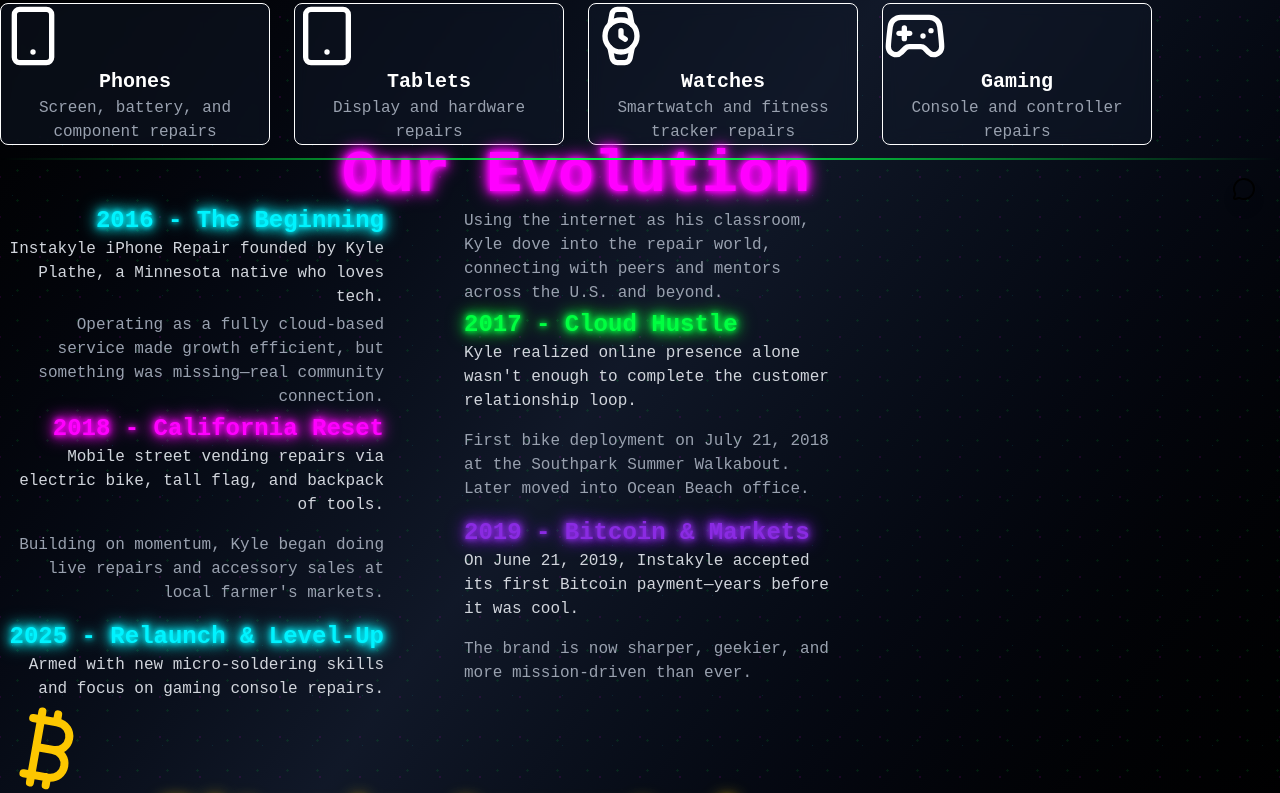
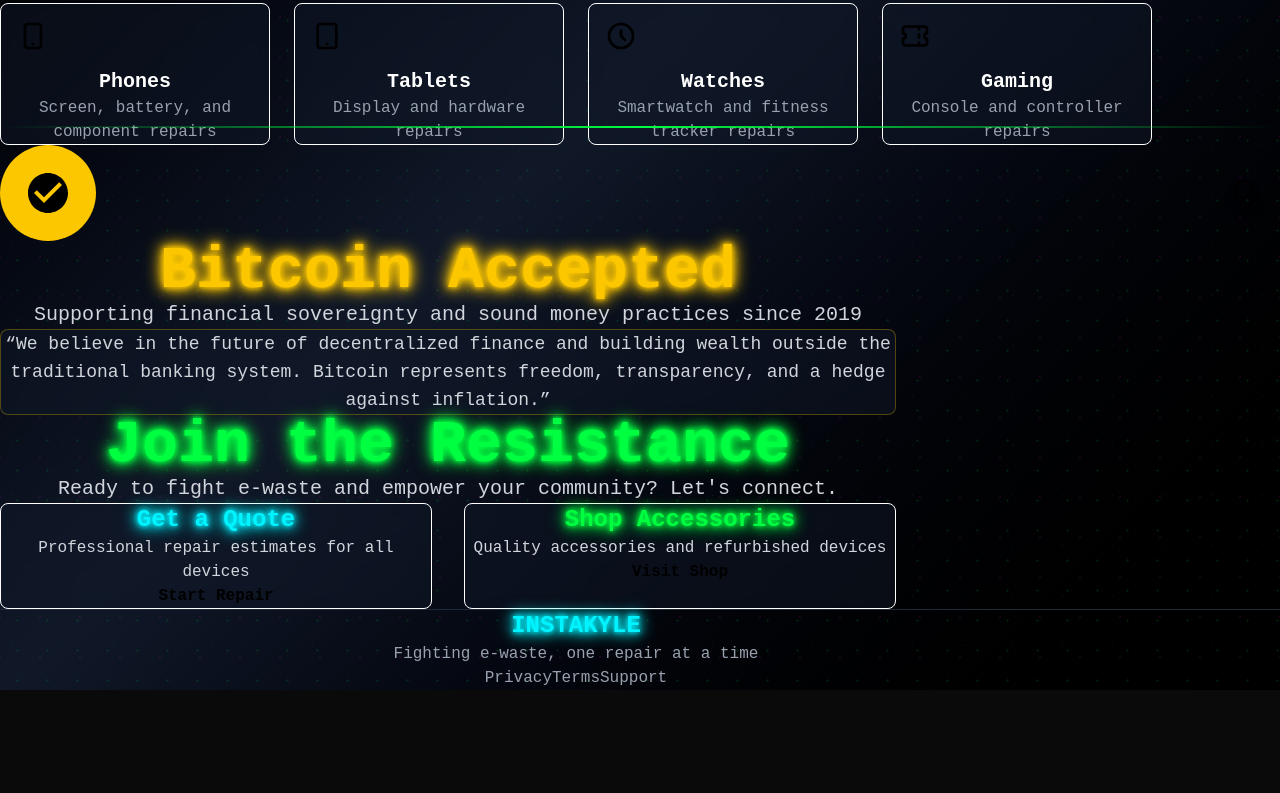
Before and after one commit to kyleplathe/instakyle-cyberpunk-repair-website, a Next.js app: page / in a window 1280 px wide. Shown: the part 567-1360 px from the top of the page. After the commit the page ends 1257 px from the top, so only its background shows below. Built offline with nearby package versions, Linux system fonts and the light colour scheme.

Commit message:
🔧 Fix blank page issue - simplify CSS and replace external icons with inline SVGs

```diff
--- a/src/app/globals.css
+++ b/src/app/globals.css
@@ -14,13 +14,6 @@
   --glitch-blue: #0040ff;
 }
 
-@theme inline {
-  --color-background: var(--dark-bg);
-  --color-foreground: var(--text-primary);
-  --font-sans: 'Orbitron', 'Rajdhani', monospace;
-  --font-mono: 'Courier New', monospace;
-}
-
 * {
   box-sizing: border-box;
   padding: 0;
@@ -33,7 +26,7 @@
   overflow-x: hidden;
   background: var(--dark-bg);
   color: var(--text-primary);
-  font-family: var(--font-sans);
+  font-family: 'Courier New', monospace;
 }
 
 body {
@@ -94,10 +87,21 @@
     0 0 20px currentColor;
 }
 
-.neon-blue { color: var(--neon-blue); }
-.neon-pink { color: var(--neon-pink); }
-.neon-green { color: var(--neon-green); }
-.neon-purple { color: var(--neon-purple); }
+.neon-blue {
+  color: var(--neon-blue);
+}
+
+.neon-pink {
+  color: var(--neon-pink);
+}
+
+.neon-green {
+  color: var(--neon-green);
+}
+
+.neon-purple {
+  color: var(--neon-purple);
+}
 
 /* Circuit Board Background */
 .circuit-bg {
@@ -112,8 +116,12 @@
 
 /* Floating Animation */
 @keyframes float {
-  0%, 100% { transform: translateY(0px); }
-  50% { transform: translateY(-10px); }
+  0%, 100% {
+    transform: translateY(0px);
+  }
+  50% {
+    transform: translateY(-10px);
+  }
 }
 
 .float {
@@ -122,8 +130,12 @@
 
 /* Pulse Animation */
 @keyframes pulse {
-  0%, 100% { opacity: 1; }
-  50% { opacity: 0.5; }
+  0%, 100% {
+    opacity: 1;
+  }
+  50% {
+    opacity: 0.5;
+  }
 }
 
 .pulse {
@@ -132,8 +144,12 @@
 
 /* Scan Line Effect */
 @keyframes scanline {
-  0% { transform: translateY(-100%); }
-  100% { transform: translateY(100vh); }
+  0% {
+    transform: translateY(-100%);
+  }
+  100% {
+    transform: translateY(100vh);
+  }
 }
 
 .scanline {
--- a/src/app/page.tsx
+++ b/src/app/page.tsx
@@ -2,18 +2,6 @@
 
 import { useState, useEffect } from 'react';
 import { motion } from 'framer-motion';
-import {
-  Smartphone,
-  Tablet,
-  Watch,
-  Gamepad2,
-  Bitcoin,
-  Zap,
-  Shield,
-  Users,
-  ArrowRight,
-  MessageCircle
-} from 'lucide-react';
 
 export default function Home() {
   const [showGlitch, setShowGlitch] = useState(false);
@@ -76,7 +64,9 @@
             className="inline-flex items-center space-x-2 bg-neon-green text-black px-8 py-4 rounded-lg font-bold text-lg hover:bg-green-400 transition-colors cursor-pointer"
           >
             <span>Start Your Repair</span>
-            <ArrowRight className="w-5 h-5" />
+            <svg className="w-5 h-5" fill="none" stroke="currentColor" viewBox="0 0 24 24">
+              <path strokeLinecap="round" strokeLinejoin="round" strokeWidth={2} d="M17 8l4 4m0 0l-4 4m4-4H3" />
+            </svg>
           </motion.div>
         </motion.div>
       </section>
@@ -98,7 +88,11 @@
                 whileHover={{ y: -10 }}
                 className="bg-gray-900/50 backdrop-blur-sm p-8 rounded-lg border border-neon-blue/30"
               >
-                <Shield className="w-16 h-16 text-neon-blue mx-auto mb-4" />
+                <div className="w-16 h-16 bg-neon-blue rounded-full mx-auto mb-4 flex items-center justify-center">
+                  <svg className="w-8 h-8 text-black" fill="none" stroke="currentColor" viewBox="0 0 24 24">
+                    <path strokeLinecap="round" strokeLinejoin="round" strokeWidth={2} d="M9 12l2 2 4-4m5.618-4.016A11.955 11.955 0 0112 2.944a11.955 11.955 0 01-8.618 3.04A12.02 12.02 0 003 9c0 5.591 3.824 10.29 9 11.622 5.176-1.332 9-6.03 9-11.622 0-1.042-.133-2.052-.382-3.016z" />
+                  </svg>
+                </div>
                 <h3 className="text-2xl font-bold mb-4 neon-text neon-blue">Ethical Capitalism</h3>
                 <p className="text-gray-300">Small batch inventory, debt-free growth, and a Bitcoin strategic reserve for financial sovereignty.</p>
               </motion.div>
@@ -106,7 +100,11 @@
                 whileHover={{ y: -10 }}
                 className="bg-gray-900/50 backdrop-blur-sm p-8 rounded-lg border border-neon-green/30"
               >
-                <Zap className="w-16 h-16 text-neon-green mx-auto mb-4" />
+                <div className="w-16 h-16 bg-neon-green rounded-full mx-auto mb-4 flex items-center justify-center">
+                  <svg className="w-8 h-8 text-black" fill="none" stroke="currentColor" viewBox="0 0 24 24">
+                    <path strokeLinecap="round" strokeLinejoin="round" strokeWidth={2} d="M13 10V3L4 14h7v7l9-11h-7z" />
+                  </svg>
+                </div>
                 <h3 className="text-2xl font-bold mb-4 neon-text neon-green">Reduce eWaste</h3>
                 <p className="text-gray-300">Conserving precious earth minerals by extending device lifespans through expert repair.</p>
               </motion.div>
@@ -114,7 +112,11 @@
                 whileHover={{ y: -10 }}
                 className="bg-gray-900/50 backdrop-blur-sm p-8 rounded-lg border border-neon-pink/30"
               >
-                <Users className="w-16 h-16 text-neon-pink mx-auto mb-4" />
+                <div className="w-16 h-16 bg-neon-pink rounded-full mx-auto mb-4 flex items-center justify-center">
+                  <svg className="w-8 h-8 text-black" fill="none" stroke="currentColor" viewBox="0 0 24 24">
+                    <path strokeLinecap="round" strokeLinejoin="round" strokeWidth={2} d="M12 4.354a4 4 0 110 5.292M15 21H3v-1a6 6 0 0112 0v1zm0 0h6v-1a6 6 0 00-9-5.197m13.5-9a2.5 2.5 0 11-5 0 2.5 2.5 0 015 0z" />
+                  </svg>
+                </div>
                 <h3 className="text-2xl font-bold mb-4 neon-text neon-pink">Empower Communities</h3>
                 <p className="text-gray-300">Technology education and access for all, building resilient local economies.</p>
               </motion.div>
@@ -141,7 +143,11 @@
                 whileHover={{ scale: 1.05 }}
                 className="bg-gray-900/50 backdrop-blur-sm p-6 rounded-lg border border-neon-blue/30 text-center"
               >
-                <Smartphone className="w-16 h-16 text-neon-blue mx-auto mb-4" />
+                <div className="w-16 h-16 bg-neon-blue rounded-full mx-auto mb-4 flex items-center justify-center">
+                  <svg className="w-8 h-8 text-black" fill="none" stroke="currentColor" viewBox="0 0 24 24">
+                    <path strokeLinecap="round" strokeLinejoin="round" strokeWidth={2} d="M12 18h.01M8 21h8a2 2 0 002-2V5a2 2 0 00-2-2H8a2 2 0 00-2 2v14a2 2 0 002 2z" />
+                  </svg>
+                </div>
                 <h3 className="text-xl font-bold mb-2">Phones</h3>
                 <p className="text-gray-400">Screen, battery, and component repairs</p>
               </motion.div>
@@ -149,7 +155,11 @@
                 whileHover={{ scale: 1.05 }}
                 className="bg-gray-900/50 backdrop-blur-sm p-6 rounded-lg border border-neon-green/30 text-center"
               >
-                <Tablet className="w-16 h-16 text-neon-green mx-auto mb-4" />
+                <div className="w-16 h-16 bg-neon-green rounded-full mx-auto mb-4 flex items-center justify-center">
+                  <svg className="w-8 h-8 text-black" fill="none" stroke="currentColor" viewBox="0 0 24 24">
+                    <path strokeLinecap="round" strokeLinejoin="round" strokeWidth={2} d="M12 18h.01M7 21h10a2 2 0 002-2V5a2 2 0 00-2-2H7a2 2 0 00-2 2v14a2 2 0 002 2z" />
+                  </svg>
+                </div>
                 <h3 className="text-xl font-bold mb-2">Tablets</h3>
                 <p className="text-gray-400">Display and hardware repairs</p>
               </motion.div>
@@ -157,7 +167,11 @@
                 whileHover={{ scale: 1.05 }}
                 className="bg-gray-900/50 backdrop-blur-sm p-6 rounded-lg border border-neon-pink/30 text-center"
               >
-                <Watch className="w-16 h-16 text-neon-pink mx-auto mb-4" />
+                <div className="w-16 h-16 bg-neon-pink rounded-full mx-auto mb-4 flex items-center justify-center">
+                  <svg className="w-8 h-8 text-black" fill="none" stroke="currentColor" viewBox="0 0 24 24">
+                    <path strokeLinecap="round" strokeLinejoin="round" strokeWidth={2} d="M12 8v4l3 3m6-3a9 9 0 11-18 0 9 9 0 0118 0z" />
+                  </svg>
+                </div>
                 <h3 className="text-xl font-bold mb-2">Watches</h3>
                 <p className="text-gray-400">Smartwatch and fitness tracker repairs</p>
               </motion.div>
@@ -165,106 +179,13 @@
                 whileHover={{ scale: 1.05 }}
                 className="bg-gray-900/50 backdrop-blur-sm p-6 rounded-lg border border-neon-purple/30 text-center"
               >
-                <Gamepad2 className="w-16 h-16 text-neon-purple mx-auto mb-4" />
+                <div className="w-16 h-16 bg-neon-purple rounded-full mx-auto mb-4 flex items-center justify-center">
+                  <svg className="w-8 h-8 text-black" fill="none" stroke="currentColor" viewBox="0 0 24 24">
+                    <path strokeLinecap="round" strokeLinejoin="round" strokeWidth={2} d="M15 5v2m0 4v2m0 4v2M5 5a2 2 0 00-2 2v3a2 2 0 110 4v3a2 2 0 002 2h14a2 2 0 002-2v-3a2 2 0 110-4V7a2 2 0 00-2-2H5z" />
+                  </svg>
+                </div>
                 <h3 className="text-xl font-bold mb-2">Gaming</h3>
                 <p className="text-gray-400">Console and controller repairs</p>
-              </motion.div>
-            </div>
-          </motion.div>
-        </div>
-      </section>
-
-      {/* Story Timeline */}
-      <section id="story" className="relative z-10 px-6 py-20">
-        <div className="max-w-6xl mx-auto">
-          <motion.div
-            initial={{ opacity: 0, y: 50 }}
-            whileInView={{ opacity: 1, y: 0 }}
-            transition={{ duration: 0.8 }}
-            className="text-center mb-16"
-          >
-            <h2 className="text-4xl md:text-6xl font-bold mb-6 neon-text neon-pink">
-              Our Evolution
-            </h2>
-            <div className="space-y-8 mt-12">
-              <motion.div
-                whileInView={{ opacity: 1, x: 0 }}
-                initial={{ opacity: 0, x: -50 }}
-                transition={{ duration: 0.6 }}
-                className="flex flex-col md:flex-row items-center gap-8"
-              >
-                <div className="md:w-1/3 text-right">
-                  <h3 className="text-2xl font-bold neon-text neon-blue">2016 - The Beginning</h3>
-                  <p className="text-gray-300">Instakyle iPhone Repair founded by Kyle Plathe, a Minnesota native who loves tech.</p>
-                </div>
-                <div className="w-4 h-4 bg-neon-blue rounded-full"></div>
-                <div className="md:w-1/3 text-left">
-                  <p className="text-gray-400">Using the internet as his classroom, Kyle dove into the repair world, connecting with peers and mentors across the U.S. and beyond.</p>
-                </div>
-              </motion.div>
-
-              <motion.div
-                whileInView={{ opacity: 1, x: 0 }}
-                initial={{ opacity: 0, x: 50 }}
-                transition={{ duration: 0.6 }}
-                className="flex flex-col md:flex-row items-center gap-8"
-              >
-                <div className="md:w-1/3 text-right">
-                  <p className="text-gray-400">Operating as a fully cloud-based service made growth efficient, but something was missing—real community connection.</p>
-                </div>
-                <div className="w-4 h-4 bg-neon-green rounded-full"></div>
-                <div className="md:w-1/3 text-left">
-                  <h3 className="text-2xl font-bold neon-text neon-green">2017 - Cloud Hustle</h3>
-                  <p className="text-gray-300">Kyle realized online presence alone wasn&apos;t enough to complete the customer relationship loop.</p>
-                </div>
-              </motion.div>
-
-              <motion.div
-                whileInView={{ opacity: 1, x: 0 }}
-                initial={{ opacity: 0, x: -50 }}
-                transition={{ duration: 0.6 }}
-                className="flex flex-col md:flex-row items-center gap-8"
-              >
-                <div className="md:w-1/3 text-right">
-                  <h3 className="text-2xl font-bold neon-text neon-pink">2018 - California Reset</h3>
-                  <p className="text-gray-300">Mobile street vending repairs via electric bike, tall flag, and backpack of tools.</p>
-                </div>
-                <div className="w-4 h-4 bg-neon-pink rounded-full"></div>
-                <div className="md:w-1/3 text-left">
-                  <p className="text-gray-400">First bike deployment on July 21, 2018 at the Southpark Summer Walkabout. Later moved into Ocean Beach office.</p>
-                </div>
-              </motion.div>
-
-              <motion.div
-                whileInView={{ opacity: 1, x: 0 }}
-                initial={{ opacity: 0, x: 50 }}
-                transition={{ duration: 0.6 }}
-                className="flex flex-col md:flex-row items-center gap-8"
-              >
-                <div className="md:w-1/3 text-right">
-                  <p className="text-gray-400">Building on momentum, Kyle began doing live repairs and accessory sales at local farmer&apos;s markets.</p>
-                </div>
-                <div className="w-4 h-4 bg-neon-purple rounded-full"></div>
-                <div className="md:w-1/3 text-left">
-                  <h3 className="text-2xl font-bold neon-text neon-purple">2019 - Bitcoin &amp; Markets</h3>
-                  <p className="text-gray-300">On June 21, 2019, Instakyle accepted its first Bitcoin payment—years before it was cool.</p>
-                </div>
-              </motion.div>
-
-              <motion.div
-                whileInView={{ opacity: 1, x: 0 }}
-                initial={{ opacity: 0, x: -50 }}
-                transition={{ duration: 0.6 }}
-                className="flex flex-col md:flex-row items-center gap-8"
-              >
-                <div className="md:w-1/3 text-right">
-                  <h3 className="text-2xl font-bold neon-text neon-blue">2025 - Relaunch &amp; Level-Up</h3>
-                  <p className="text-gray-300">Armed with new micro-soldering skills and focus on gaming console repairs.</p>
-                </div>
-                <div className="w-4 h-4 bg-neon-blue rounded-full"></div>
-                <div className="md:w-1/3 text-left">
-                  <p className="text-gray-400">The brand is now sharper, geekier, and more mission-driven than ever.</p>
-                </div>
               </motion.div>
             </div>
           </motion.div>
@@ -279,7 +200,11 @@
             whileInView={{ opacity: 1, y: 0 }}
             transition={{ duration: 0.8 }}
           >
-            <Bitcoin className="w-24 h-24 text-yellow-400 mx-auto mb-6" />
+            <div className="w-24 h-24 bg-yellow-400 rounded-full mx-auto mb-6 flex items-center justify-center">
+              <svg className="w-12 h-12 text-black" fill="currentColor" viewBox="0 0 24 24">
+                <path d="M12 2C6.48 2 2 6.48 2 12s4.48 10 10 10 10-4.48 10-10S17.52 2 12 2zm-2 15l-5-5 1.41-1.41L10 14.17l7.59-7.59L19 8l-9 9z"/>
+              </svg>
+            </div>
             <h2 className="text-4xl md:text-6xl font-bold mb-6 neon-text text-yellow-400">
               Bitcoin Accepted
             </h2>
@@ -348,7 +273,9 @@
           onClick={() => setShowChat(!showChat)}
           className="bg-neon-pink text-black p-4 rounded-full shadow-lg hover:bg-pink-400 transition-colors"
         >
-          <MessageCircle className="w-6 h-6" />
+          <svg className="w-6 h-6" fill="none" stroke="currentColor" viewBox="0 0 24 24">
+            <path strokeLinecap="round" strokeLinejoin="round" strokeWidth={2} d="M8 12h.01M12 12h.01M16 12h.01M21 12c0 4.418-4.03 8-9 8a9.863 9.863 0 01-4.255-.949L3 20l1.395-3.72C3.512 15.042 3 13.574 3 12c0-4.418 4.03-8 9-8s9 3.582 9 8z" />
+          </svg>
         </motion.button>
 
         {showChat && (
```
